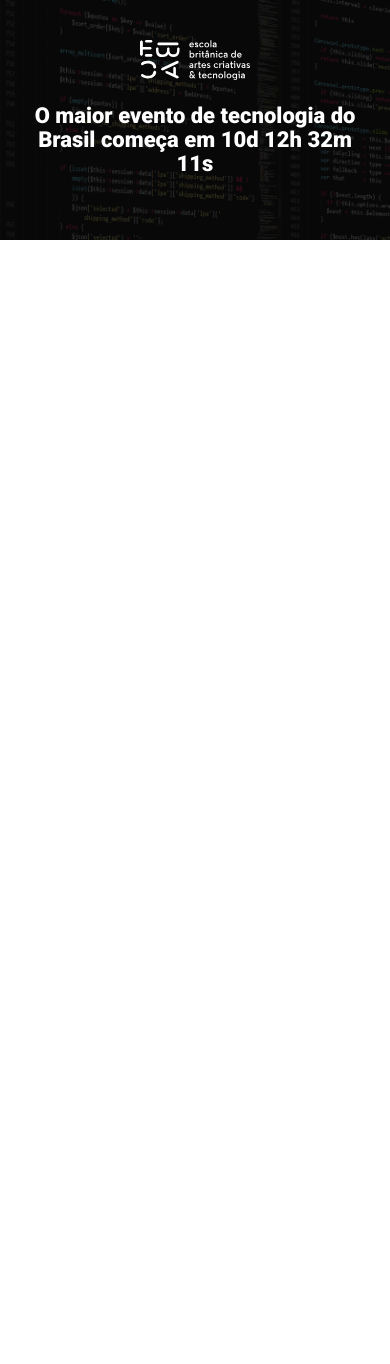
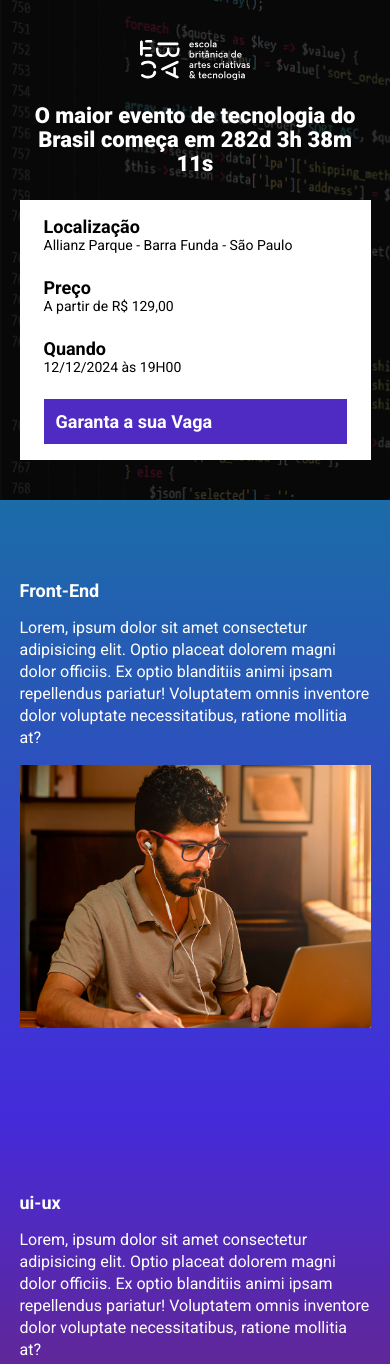
Before and after one commit to DumFloTi/22-par, a website built with Parcel: page src/index.html in a window 390 px wide. Shown: the top 1364 px of the page. Before the commit the page ends 844 px from the top, so only its background shows below. Built offline with nearby package versions, Linux system fonts and the light colour scheme.

Commit message:
criando contagem js

```diff
--- a/package.json
+++ b/package.json
@@ -2,9 +2,9 @@
   "name": "modulo---22",
   "version": "1.0.0",
   "description": "",
-  "main": "index.js",
   "scripts": {
     "dev": "parcel src/index.html src/styles/main.scss src/scripts/main.js",
+    "build": "parcel build src/index.html",
     "test": "echo \"Error: no test specified\" && exit 1"
   },
   "keywords": [],
--- a/src/index.html
+++ b/src/index.html
@@ -8,16 +8,81 @@
     <link rel="preconnect" href="https://fonts.gstatic.com" crossorigin>
     <link href="https://fonts.googleapis.com/css2?family=Roboto:wght@400;700;900&display=swap" rel="stylesheet">
     <link rel="stylesheet" href="styles/main.scss">
+    <link rel="stylesheet" href="https://unpkg.com/aos@next/dist/aos.css" />
 </head>
 <body>
     <header class="hero">
         <div class="container">
             <img class="hero__logo" src="./images/ebac_logo.svg" alt="EBAC">
             <p class="hero__text">
-                O maior evento de tecnologia do Brasil começa em 10d 12h 32m 11s
+                O maior evento de tecnologia do Brasil começa em <span id="contador"></span>
             </p>
+            <div class="infos-bar">
+                <ul class="infos-bar__infos">
+                    <li class="infos-bar__infos__item">
+                        <b>Localização</b>
+                        Allianz Parque - Barra Funda - São Paulo
+                    </li>
+                    <li class="infos-bar__infos__item">
+                        <b>Preço</b>
+                        A partir de R$ 129,00
+                    </li>
+                    <li class="infos-bar__infos__item">
+                        <b>Quando</b>
+                        12/12/2024 às 19H00
+                    </li>
+                </ul>
+                <a href="#" class="button button--primary">
+                    Garanta a sua Vaga
+                </a>
+            </div>
         </div>
     </header>
+    <section class="event event--frontend">
+        <div class="container" data-aos="fade-right">
+            <div class="event__details">
+                <h2 class="event__details__title">Front-End</h2>
+                <p class="event__details__description">
+                    Lorem, ipsum dolor sit amet consectetur adipisicing elit. Optio placeat dolorem magni dolor officiis. Ex optio blanditiis animi ipsam repellendus pariatur! Voluptatem omnis inventore dolor voluptate necessitatibus, ratione mollitia at?
+                </p>
+            </div>
+            <img class="event__image" src="./images/frontend.png" alt="front-end">
+        </div>
+    </section>
+    <section class="event event--ui-ux event--image-left">
+        <div class="container" data-aos="fade-left">
+            <div class="event__details">
+                <h2 class="event__details__title">ui-ux</h2>
+                <p class="event__details__description">
+                    Lorem, ipsum dolor sit amet consectetur adipisicing elit. Optio placeat dolorem magni dolor officiis. Ex optio blanditiis animi ipsam repellendus pariatur! Voluptatem omnis inventore dolor voluptate necessitatibus, ratione mollitia at?
+                </p>
+            </div>
+            <img class="event__image" src="./images/frontend.png" alt="ui-ux">
+        </div>
+    </section>
+    <section class="event event--datascience">
+        <div class="container" data-aos="fade-right">
+            <div class="event__details">
+                <h2 class="event__details__title">data science</h2>
+                <p class="event__details__description">
+                    Lorem, ipsum dolor sit amet consectetur adipisicing elit. Optio placeat dolorem magni dolor officiis. Ex optio blanditiis animi ipsam repellendus pariatur! Voluptatem omnis inventore dolor voluptate necessitatibus, ratione mollitia at?
+                </p>
+            </div>
+            <img class="event__image" src="./images/frontend.png" alt="data-science">
+        </div>
+    </section>
+    <section class="event event--backend event--image-left">
+        <div class="container" data-aos="fade-left">
+            <div class="event__details">
+                <h2 class="event__details__title">backend</h2>
+                <p class="event__details__description">
+                    Lorem, ipsum dolor sit amet consectetur adipisicing elit. Optio placeat dolorem magni dolor officiis. Ex optio blanditiis animi ipsam repellendus pariatur! Voluptatem omnis inventore dolor voluptate necessitatibus, ratione mollitia at?
+                </p>
+            </div>
+            <img class="event__image" src="./images/frontend.png" alt="backend">
+        </div>
+    </section>
+    <script src="https://unpkg.com/aos@next/dist/aos.js"></script>
     <script src="scripts/main.js"></script>
 </body>
 </html>
--- a/src/scripts/main.js
+++ b/src/scripts/main.js
@@ -1 +1,27 @@
-console.log("olá");
+AOS.init();
+
+const dataEvento = new Date("Dec 12, 2024 19:00:00");
+const timeEvento = dataEvento.getTime();
+
+const contaHoras = setInterval(function() {
+    const agora = new Date();
+    const timeAtual = agora.getTime();
+
+    const tempoAteEvento = timeEvento - timeAtual;
+
+    const diaEmMs = 1000 * 60 * 60 * 24;
+    const horaEmMs = 1000 * 60 * 60;
+    const minutoEmMs = 1000 * 60;
+
+    const diasAteEvento = Math.floor(tempoAteEvento / diaEmMs);
+    const horasAteEvento = Math.floor((tempoAteEvento % diaEmMs) / horaEmMs);
+    const minutosAteEvento = Math.floor((tempoAteEvento % horaEmMs) / minutoEmMs);
+    const segundosAteEvento = Math.floor((tempoAteEvento % minutoEmMs) / 1000);
+
+    document.getElementById('contador').innerHTML = `${diasAteEvento}d ${horasAteEvento}h ${minutosAteEvento}m ${segundosAteEvento}s`
+
+    if (tempoAteEvento < 0) {
+        clearInterval(contaHoras);
+        document.getElementById('contador').innerHTML = 'Evento expirado';
+    }
+}, 1000);
--- /dev/null
+++ b/src/styles/_event.scss
@@ -0,0 +1,63 @@
+@use 'variables';
+
+.event {
+    padding: 80px 0;
+
+    &--frontend {
+        background-image: linear-gradient( variables.$blue1, variables.$blue2);
+    }
+
+    &--ui-ux {
+        background-image: linear-gradient( variables.$blue2, variables.$pink);
+    }
+
+    &--datascience {
+        background-image: linear-gradient( variables.$pink, variables.$yellow);
+    }
+
+    &--backend {
+        background-image: linear-gradient( variables.$yellow, variables.$pink);
+    }
+
+    &--image-left {
+        .container {
+            flex-direction: row-reverse;
+        }
+    }
+
+    .container {
+        display: flex;
+        gap: 40px;
+    }
+
+    &__image {
+        max-width: 360px;
+    }
+
+    &__details {
+        &__title {
+            font-size: 18px;
+            font-weight: bold;
+            margin-bottom: 16px;
+        }
+
+        &__description {
+            line-height: 22px;
+        }
+    }
+
+    @media (max-width: 640px) {
+        .container {
+            display: block;
+        }
+
+        &__image {
+            width: 100%;
+        }
+
+        &__details {
+            margin-right: 0;
+            margin-bottom: 16px;
+        }
+    }
+}
--- a/src/styles/_hero.scss
+++ b/src/styles/_hero.scss
@@ -1,3 +1,5 @@
+@use 'variables';
+
 .hero {
     padding-top: 64px;
     padding-bottom: 100px;
@@ -16,7 +18,7 @@
         left: 0;
         width: 100%;
         height: 100%;
-        background-color: #000;
+        background-color: variables.$secondayTextColor;
         content: '';
         opacity: 0.7;
     }
--- /dev/null
+++ b/src/styles/_variables.scss
@@ -0,0 +1,8 @@
+$textColor: #fff;
+$secondayTextColor: #000;
+
+$blue1: #1B6CA7;
+$blue2: #442BDB;
+$pink: #89223B;
+$yellow: #9C791D;
+$colorButton: #4F2AC3;
--- /dev/null
+++ b/src/styles/componentes/_buttons.scss
@@ -0,0 +1,25 @@
+@use '../variables';
+
+.button {
+    padding: 12px;
+    font-size: 18px;
+    font-weight: bold;
+    text-decoration: none;
+    text-align: center;
+    white-space: nowrap;
+
+    &--primary {
+        color: variables.$textColor;
+        background-color: variables.$colorButton;
+    }
+
+    @media (max-width: 640px) {
+        display: block;
+        width: 100%;
+    }
+
+    @media (max-width: 1024px) {
+        display: flex;
+        align-items: center;
+    }
+}
--- /dev/null
+++ b/src/styles/componentes/_infos_bar.scss
@@ -0,0 +1,42 @@
+@use '../variables';
+
+.infos-bar {
+    padding: 16px 24px;
+    background-color: variables.$textColor;
+    display: flex;
+    justify-content: space-between;
+
+    &__infos {
+        display: flex;
+        gap: 40px;
+
+        &__item {
+            font-size: 14px;
+            color: variables.$secondayTextColor;
+
+            b {
+                color: variables.$secondayTextColor;
+                font-size: 18px;
+                display: block;
+            }
+        }
+    }
+
+    @media (max-width: 640px) {
+        display: block;
+
+        &__infos {
+            display: block;
+
+            &__item {
+                margin-bottom: 24px;
+            }
+        }
+    }
+
+    @media (max-width: 1024px) {
+        &__infos {
+            gap: 16px;
+        }
+    }
+}
--- a/src/styles/main.scss
+++ b/src/styles/main.scss
@@ -1,11 +1,16 @@
 @use 'hero';
+@use 'componentes/infos_bar';
+@use 'componentes/buttons';
+@use 'event';
+@use 'variables';
 
 * {
     margin: 0;
     padding: 0;
     box-sizing: border-box;
     font-family: Roboto, sans-serif;
-    color: #fff;
+    color: variables.$textColor;
+    list-style: none;
 }
 
 .container {
```
